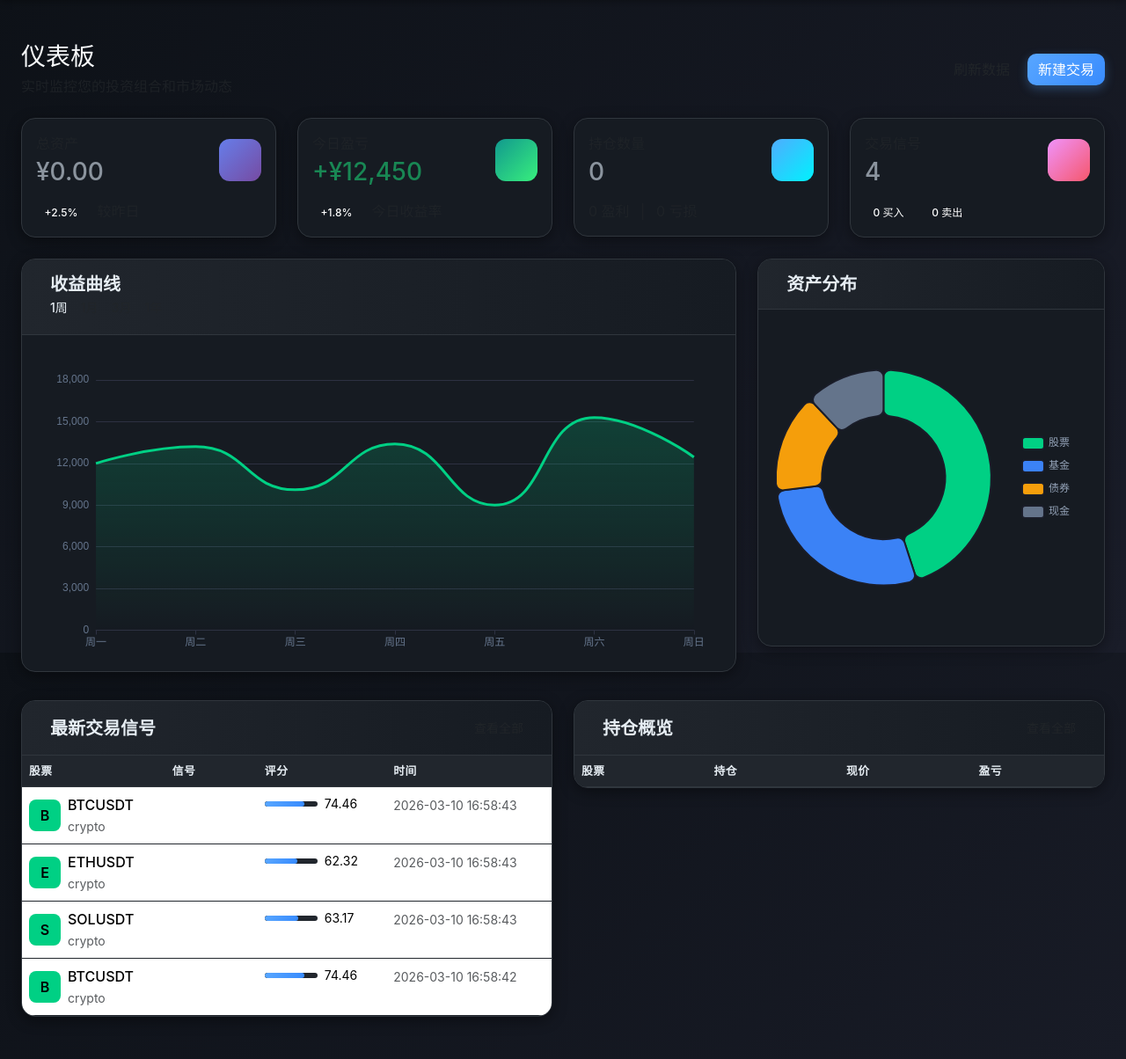
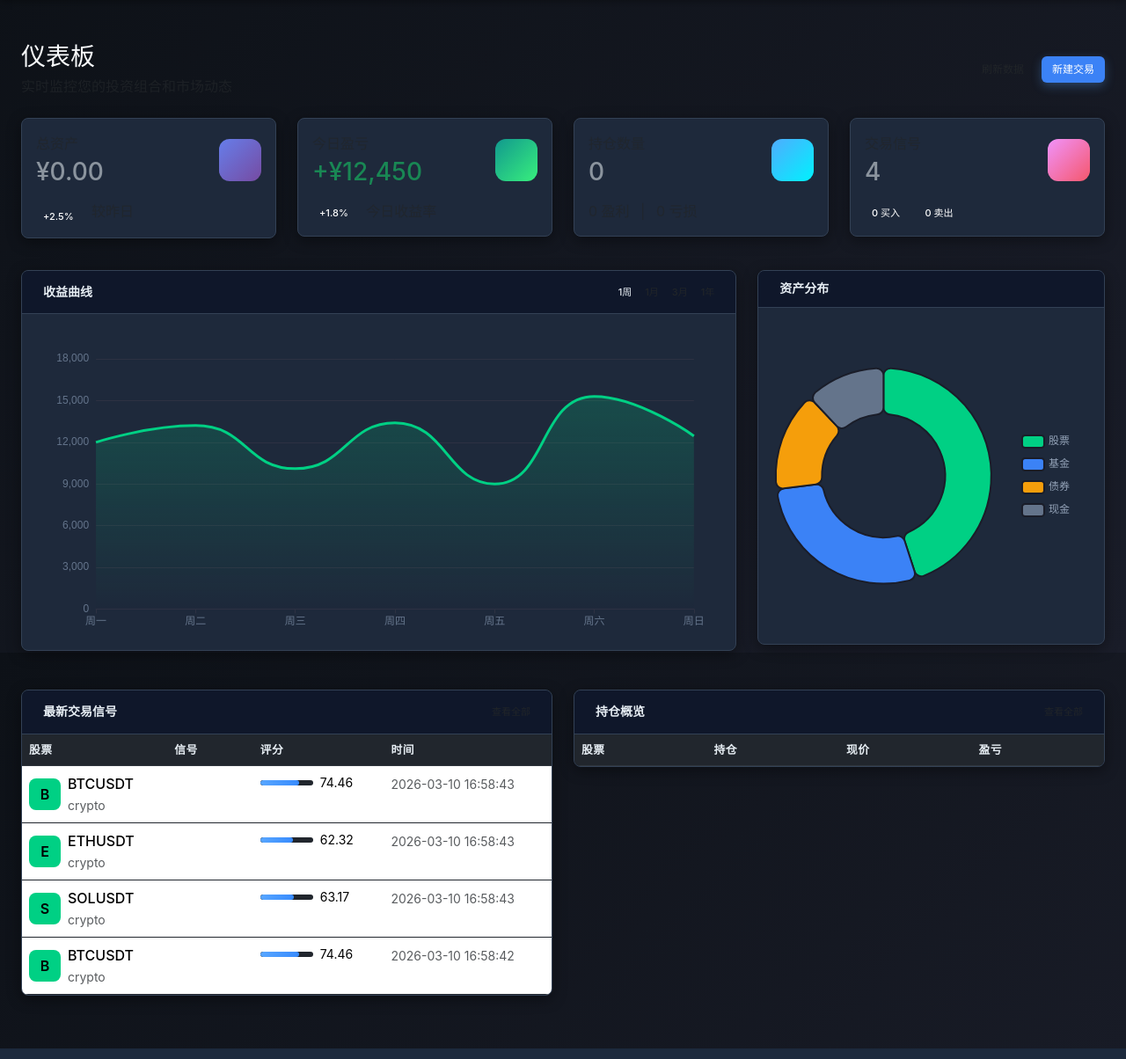
Before and after one commit to zek888888/zekWork_code, a Flask app: page / in a window 1280 px wide. Shown: the part 58-1262 px from the top of the page at 88% size. Run offline with Flask 3, Linux system fonts and the light colour scheme; the visitor is signed in with stand-in values (Sample User, id 1); data comes from the database, SQL or seed files in the repository; data that the repository does not hold is empty.

Commit message:
Auto sync: 2026-03-13 22:00

```diff
--- /dev/null
+++ b/web-dashboard/static/css/components/badge.css
@@ -0,0 +1,29 @@
+/* Badge Component Styles */
+.badge {
+    display: inline-flex;
+    align-items: center;
+    padding: 2px 8px;
+    border-radius: 4px;
+    font-size: 11px;
+    font-weight: 500;
+}
+
+.badge-positive {
+    background: rgba(0, 208, 132, 0.2);
+    color: #00d084;
+}
+
+.badge-negative {
+    background: rgba(239, 68, 68, 0.2);
+    color: #ef4444;
+}
+
+.badge-neutral {
+    background: rgba(148, 163, 184, 0.2);
+    color: #94a3b8;
+}
+
+.badge-primary {
+    background: rgba(59, 130, 246, 0.2);
+    color: #3b82f6;
+}
--- /dev/null
+++ b/web-dashboard/static/css/components/button.css
@@ -0,0 +1,42 @@
+/* Button Component Styles */
+.btn {
+    display: inline-flex;
+    align-items: center;
+    justify-content: center;
+    padding: 6px 12px;
+    border-radius: 6px;
+    font-size: 12px;
+    font-weight: 500;
+    cursor: pointer;
+    border: none;
+    transition: all 0.2s;
+}
+
+.btn-primary {
+    background: #3b82f6;
+    color: white;
+}
+
+.btn-primary:hover {
+    background: #2563eb;
+}
+
+.btn-secondary {
+    background: #334155;
+    color: #f1f5f9;
+}
+
+.btn-secondary:hover {
+    background: #475569;
+}
+
+.btn-sm {
+    padding: 4px 8px;
+    font-size: 11px;
+}
+
+.btn-icon {
+    padding: 6px;
+    width: 32px;
+    height: 32px;
+}
--- /dev/null
+++ b/web-dashboard/static/css/components/card.css
@@ -0,0 +1,34 @@
+/* Card Component Styles */
+.card {
+    background: var(--card-bg, #1e293b);
+    border: 1px solid var(--card-border, #334155);
+    border-radius: 8px;
+    margin-bottom: 12px;
+    overflow: hidden;
+}
+
+.card-header {
+    padding: 12px 16px;
+    background: var(--card-header-bg, #0f172a);
+    border-bottom: 1px solid var(--card-border, #334155);
+    display: flex;
+    justify-content: space-between;
+    align-items: center;
+}
+
+.card-body {
+    padding: 16px;
+}
+
+.card-title {
+    font-size: 14px;
+    font-weight: 600;
+    margin: 0;
+    color: var(--text-primary, #f1f5f9);
+}
+
+.card-subtitle {
+    font-size: 12px;
+    color: var(--text-secondary, #94a3b8);
+    margin-top: 4px;
+}
```
Also changed, not shown: web-dashboard/templates/market_overview.html (+123 -7 lines), 3 other files.
